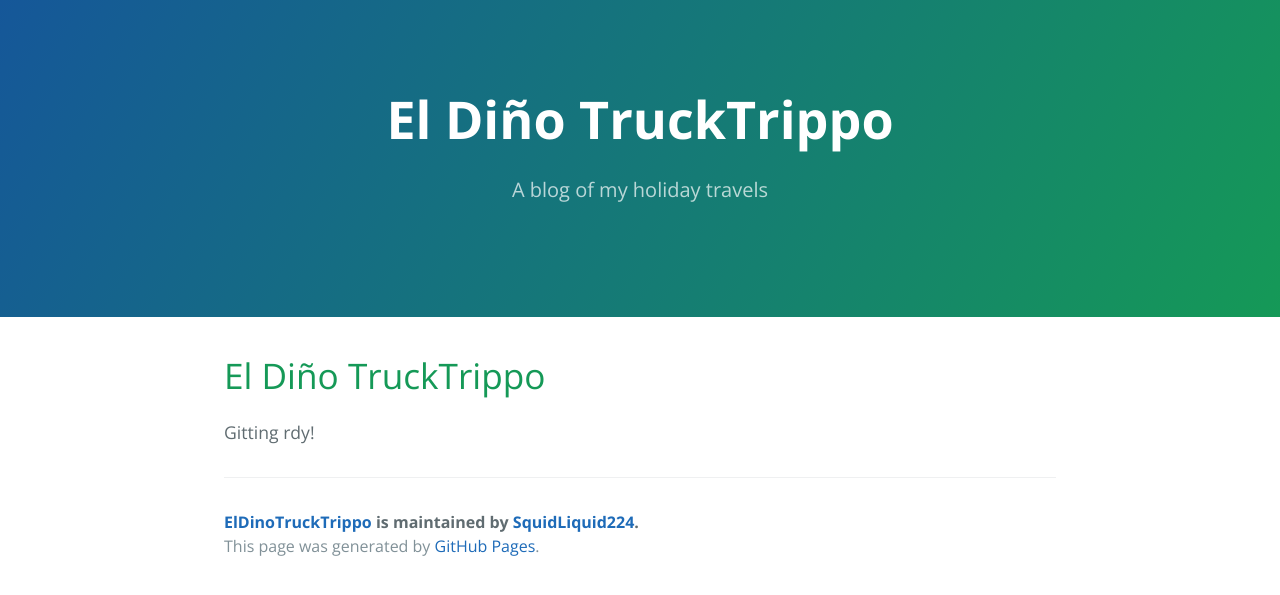
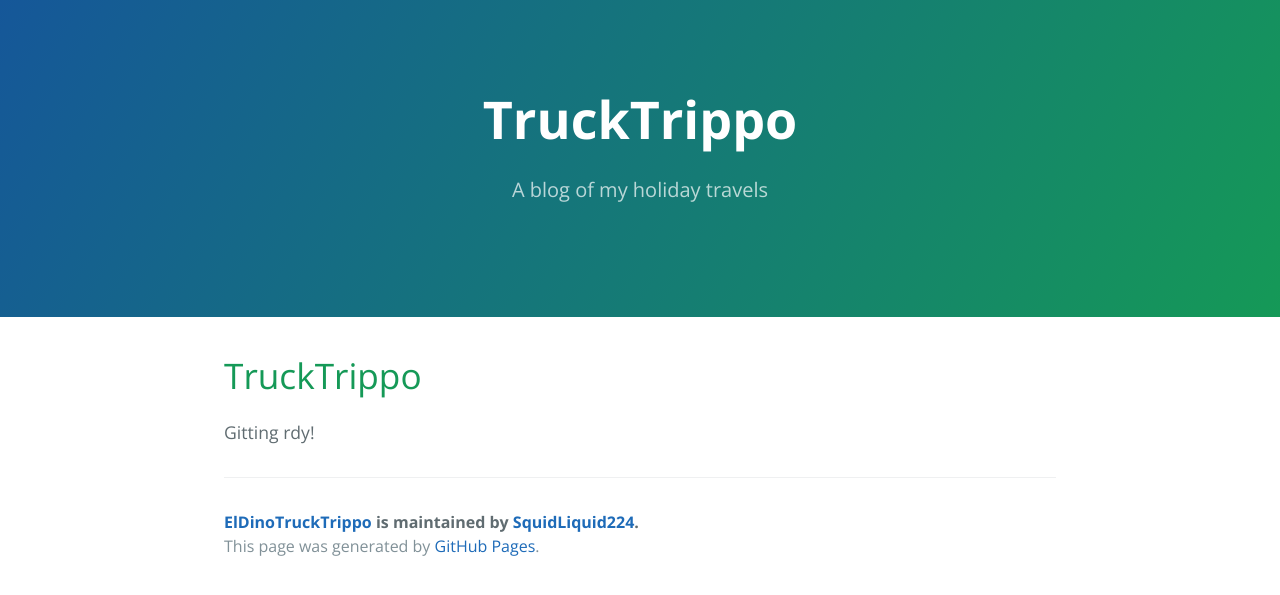
Before and after one commit to SquidLiquid224/ElDinoTruckTrippo, a Jekyll site: the page built from index.md, in a window 1280 px wide. Shown: the top 595 px of the page. Built offline with Jekyll 4.4.1, drawn with Linux system fonts in a browser that asks for light colours; our own code applies the rules of GitHub Pages for plain Markdown files.

Commit message:
Update index.md

```diff
--- a/index.md
+++ b/index.md
@@ -3,6 +3,6 @@ layout: default
 ---
 
 
-# El Diño TruckTrippo
+# TruckTrippo
 
 Gitting rdy!
```
